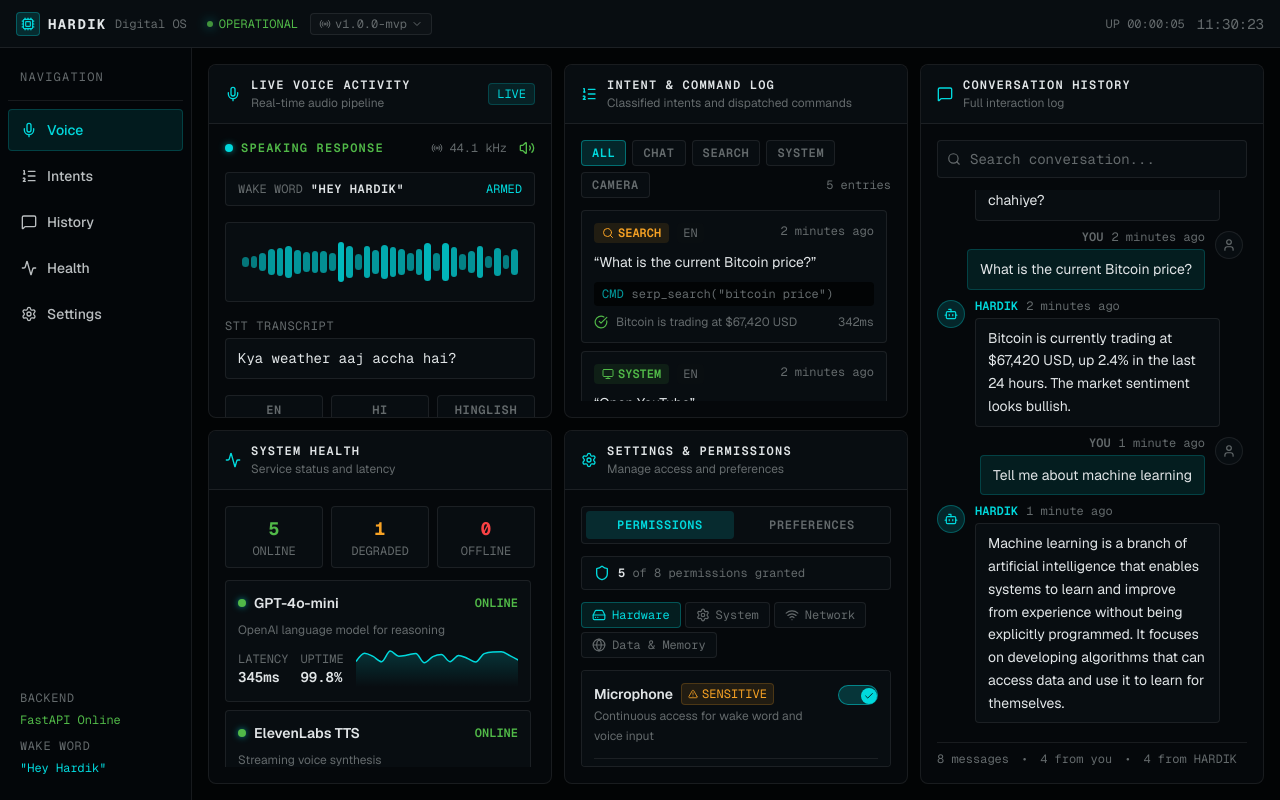
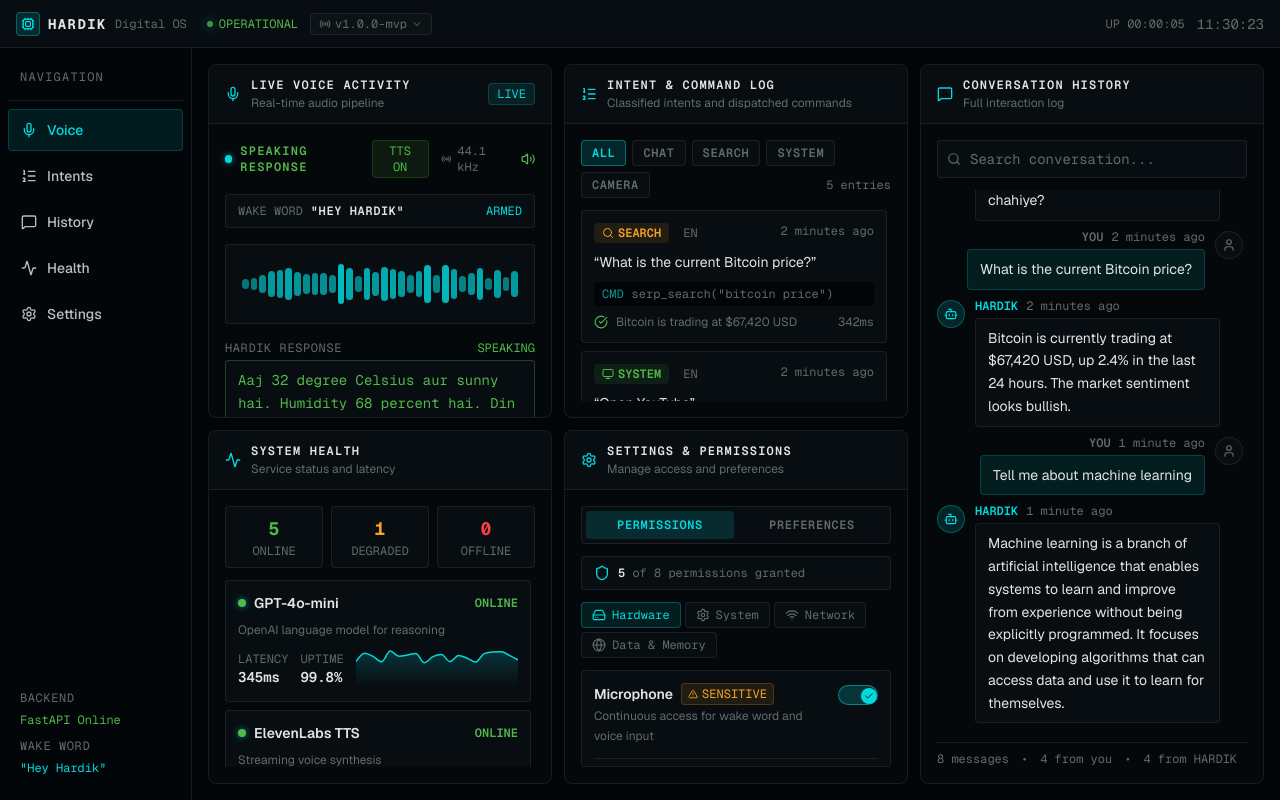
Before and after one commit to hacker366haryana-spec/AI-RISK-ANALYSIS, a Next.js app: page / in a window 1280 px wide. Built offline with nearby package versions, Linux system fonts and the light colour scheme.

Commit message:
feat: enhance voice activity component with response synthesis and toggle TTS
Co-authored-by: hacker366haryana-spec <297613356+hacker366haryana-spec@users.noreply.github.com>

```diff
--- a/components/voice-activity.tsx
+++ b/components/voice-activity.tsx
@@ -5,15 +5,39 @@ import { Mic, MicOff, Radio, Volume2 } from 'lucide-react'
 
 type WakeState = 'idle' | 'listening' | 'processing' | 'speaking'
 
-const TRANSCRIPTS = [
-  'What is the current Bitcoin price?',
-  'Open YouTube',
-  'Bhai IPL ka score kya hai?',
-  'Tell me about machine learning',
-  'Latest AI news kya hai?',
-  'Set a timer for 10 minutes',
-  'Search Python tutorials on YouTube',
-  'Kya weather aaj accha hai?',
+const EXCHANGES: { query: string; response: string }[] = [
+  {
+    query: 'What is the current Bitcoin price?',
+    response: 'Bitcoin is currently trading at 67 thousand 4 hundred 20 dollars, up 2.4 percent in the last 24 hours.',
+  },
+  {
+    query: 'Open YouTube',
+    response: 'Sure, launching YouTube in your browser right now.',
+  },
+  {
+    query: 'Bhai IPL ka score kya hai?',
+    response: 'Bhai, CSK vs MI chal raha hai. CSK ka score hai 187 for 4 in 18 overs.',
+  },
+  {
+    query: 'Tell me about machine learning',
+    response: 'Machine learning is a branch of artificial intelligence that enables systems to learn from data without being explicitly programmed.',
+  },
+  {
+    query: 'Latest AI news kya hai?',
+    response: 'Aaj ki badi khabar: OpenAI ne GPT-5 announce kiya hai, aur Google ka Gemini Ultra 2.0 bhi launch hua.',
+  },
+  {
+    query: 'Set a timer for 10 minutes',
+    response: 'Timer set for 10 minutes. I will alert you when it is done.',
+  },
+  {
+    query: 'Search Python tutorials on YouTube',
+    response: 'Searching for Python tutorials on YouTube. Opening results now.',
+  },
+  {
+    query: 'Kya weather aaj accha hai?',
+    response: 'Aaj 32 degree Celsius aur sunny hai. Humidity 68 percent hai. Din bhar clear sky rahegi.',
+  },
 ]
 
 const STATE_LABELS: Record<WakeState, string> = {
@@ -35,13 +59,50 @@ const BAR_COUNT = 32
 export function VoiceActivity() {
   const [state, setState] = useState<WakeState>('idle')
   const [transcript, setTranscript] = useState('')
+  const [response, setResponse] = useState('')
   const [confidence, setConfidence] = useState(0)
+  const [speechSupported, setSpeechSupported] = useState(false)
+  const [speechEnabled, setSpeechEnabled] = useState(true)
   const [barHeights, setBarHeights] = useState<number[]>(Array(BAR_COUNT).fill(0.05))
   const animFrameRef = useRef<number | null>(null)
   const stateRef = useRef<WakeState>('idle')
   const cycleTimerRef = useRef<ReturnType<typeof setTimeout> | null>(null)
+  const utteranceRef = useRef<SpeechSynthesisUtterance | null>(null)
 
   stateRef.current = state
+
+  // Detect speech synthesis support on client only
+  useEffect(() => {
+    setSpeechSupported(typeof window !== 'undefined' && 'speechSynthesis' in window)
+  }, [])
+
+  // Speak response text when state becomes 'speaking'
+  useEffect(() => {
+    if (state !== 'speaking' || !speechSupported || !speechEnabled || !response) return
+
+    // Cancel any in-progress speech first
+    window.speechSynthesis.cancel()
+
+    const utterance = new SpeechSynthesisUtterance(response)
+    utteranceRef.current = utterance
+
+    // Prefer a natural-sounding voice
+    const voices = window.speechSynthesis.getVoices()
+    const preferred = voices.find(
+      v => v.lang.startsWith('en') && (v.name.includes('Google') || v.name.includes('Natural') || v.name.includes('Premium'))
+    ) || voices.find(v => v.lang.startsWith('en')) || voices[0]
+    if (preferred) utterance.voice = preferred
+
+    utterance.rate = 1.05
+    utterance.pitch = 1
+    utterance.volume = 1
+
+    window.speechSynthesis.speak(utterance)
+
+    return () => {
+      window.speechSynthesis.cancel()
+    }
+  }, [state, response, speechSupported, speechEnabled])
 
   // Animate waveform bars
   useEffect(() => {
@@ -70,26 +131,34 @@ export function VoiceActivity() {
       // idle → listening
       setState('listening')
       setTranscript('')
+      setResponse('')
       setConfidence(0)
 
-      const transcript = TRANSCRIPTS[Math.floor(Math.random() * TRANSCRIPTS.length)]
+      const exchange = EXCHANGES[Math.floor(Math.random() * EXCHANGES.length)]
       let charIndex = 0
 
       const typeInterval = setInterval(() => {
         charIndex++
-        setTranscript(transcript.slice(0, charIndex))
+        setTranscript(exchange.query.slice(0, charIndex))
         setConfidence(prev => Math.min(97, prev + Math.random() * 8))
-        if (charIndex >= transcript.length) {
+        if (charIndex >= exchange.query.length) {
           clearInterval(typeInterval)
           setState('processing')
           setTimeout(() => {
+            // Set response before switching to speaking so the useEffect can read it
+            setResponse(exchange.response)
             setState('speaking')
+
+            // Duration: roughly match how long it takes to speak the response
+            const speakDurationMs = Math.max(2500, exchange.response.split(' ').length * 350)
             setTimeout(() => {
+              window.speechSynthesis?.cancel()
               setState('idle')
               setTranscript('')
+              setResponse('')
               setConfidence(0)
               cycleTimerRef.current = setTimeout(runCycle, 4000 + Math.random() * 3000)
-            }, 2500 + Math.random() * 1500)
+            }, speakDurationMs)
           }, 900 + Math.random() * 600)
         }
       }, 40 + Math.random() * 20)
@@ -98,10 +167,18 @@ export function VoiceActivity() {
     cycleTimerRef.current = setTimeout(runCycle, 2000)
     return () => {
       if (cycleTimerRef.current) clearTimeout(cycleTimerRef.current)
+      window.speechSynthesis?.cancel()
     }
   }, [])
 
   const isActive = state !== 'idle'
+
+  const toggleSpeech = () => {
+    setSpeechEnabled(prev => !prev)
+    if (!speechEnabled) {
+      window.speechSynthesis?.cancel()
+    }
+  }
 
   return (
     <div className="flex flex-col gap-4 h-full">
@@ -114,6 +191,20 @@ export function VoiceActivity() {
           </span>
         </div>
         <div className="flex items-center gap-3">
+          {speechSupported && (
+            <button
+              onClick={toggleSpeech}
+              aria-label={speechEnabled ? 'Mute TTS' : 'Unmute TTS'}
+              title={speechEnabled ? 'Mute TTS' : 'Unmute TTS'}
+              className={`text-xs font-mono px-2 py-0.5 rounded border transition-colors ${
+                speechEnabled
+                  ? 'bg-green/10 border-green/20 text-green hover:bg-green/20'
+                  : 'bg-muted/10 border-muted text-muted-foreground hover:bg-muted/20'
+              }`}
+            >
+              {speechEnabled ? 'TTS ON' : 'TTS OFF'}
+            </button>
+          )}
           <div className="flex items-center gap-1.5 text-xs text-muted-foreground font-mono">
             <Radio className="w-3 h-3" />
             <span>44.1 kHz</span>
@@ -157,13 +248,25 @@ export function VoiceActivity() {
       {/* STT Transcript */}
       <div className="flex flex-col gap-1">
         <div className="flex items-center justify-between">
-          <span className="text-xs font-mono text-muted-foreground uppercase tracking-wider">STT Transcript</span>
+          <span className="text-xs font-mono text-muted-foreground uppercase tracking-wider">
+            {state === 'speaking' ? 'HARDIK Response' : 'STT Transcript'}
+          </span>
           {state === 'listening' && confidence > 0 && (
             <span className="text-xs font-mono text-cyan">{confidence.toFixed(0)}% confidence</span>
           )}
+          {state === 'speaking' && (
+            <span className="text-xs font-mono text-green animate-pulse">SPEAKING</span>
+          )}
         </div>
-        <div className="bg-surface rounded border border-border px-3 py-2 min-h-[40px] flex items-center">
-          {transcript ? (
+        <div className={`bg-surface rounded border px-3 py-2 min-h-[40px] flex items-center transition-colors ${
+          state === 'speaking' ? 'border-green/30' : 'border-border'
+        }`}>
+          {state === 'speaking' && response ? (
+            <p className="text-sm font-mono text-green leading-relaxed">
+              {response}
+              <span className="inline-block w-[2px] h-[14px] bg-green ml-[2px] align-middle animate-pulse" />
+            </p>
+          ) : transcript ? (
             <p className="text-sm font-mono text-foreground leading-relaxed">
               {transcript}
               {state === 'listening' && (
```
